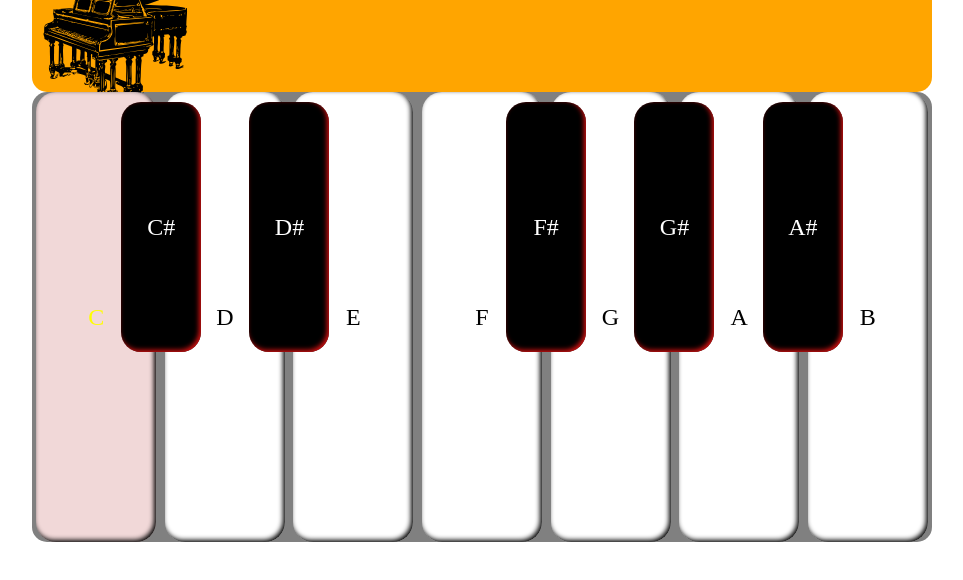
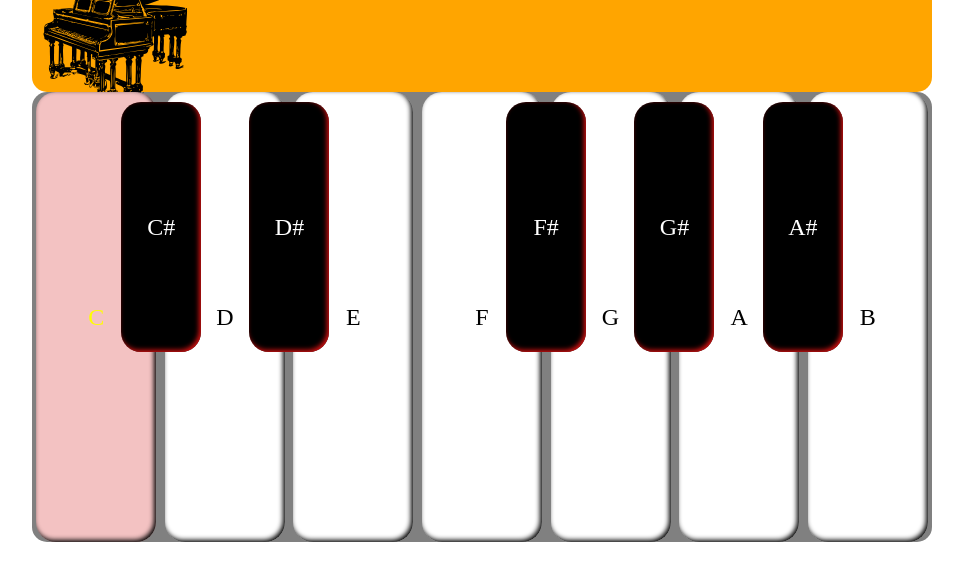
Before and after one commit to Mishania261282/virtual-piano, a plain HTML site: page index.html in a window 1280 px wide. In both pictures the pointer is over the element 104 px from the left and 415 px from the top of the page. Shown: the part 98-678 px from the top of the page, without its empty margins (8-971 px from the left). Drawn offline with Linux system fonts and the light colour scheme.

Commit message:
refactor: updated style.css

```diff
--- a/style.css
+++ b/style.css
@@ -116,7 +116,7 @@ transition: 0.3s;
 
     color: yellow;
 }
-.link:hover{background-color: rgb(241, 216, 216);}
+.link:hover{background-color: rgb(243, 194, 194);}
 .diez:hover{
     background-color: rgb(58, 52, 52);
 }
```
